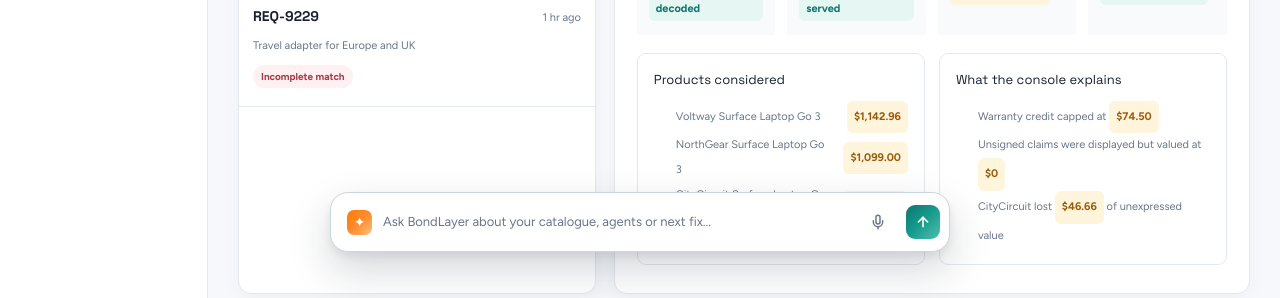
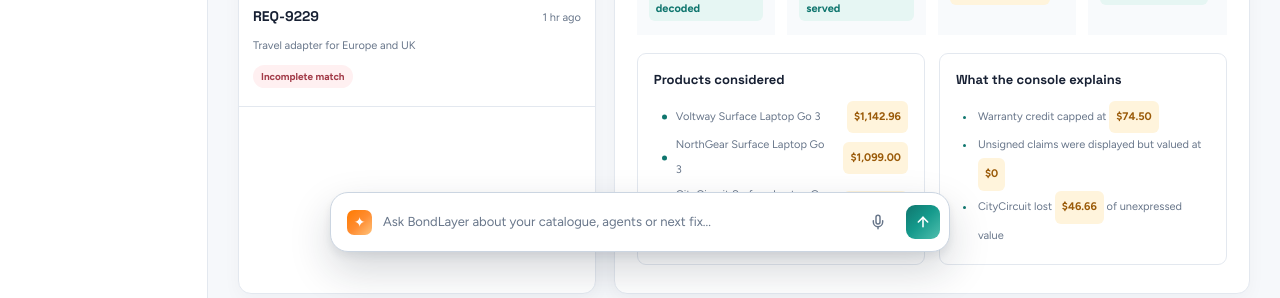
Before and after one commit to kaiday/UAVSHackathon-BondLayer, a Next.js app in the folder bondlayer/app/: page /requests in a window 1280 px wide. Shown: the part 534-832 px from the top of the page. Built offline with nearby package versions, Linux system fonts and the light colour scheme.

Commit message:
minor fix

```diff
--- a/bondlayer/app/src/app/globals.css
+++ b/bondlayer/app/src/app/globals.css
@@ -80,6 +80,7 @@
 .metrics .metric:nth-child(2)::before { content: ""; position: absolute; top: 0; right: 0; left: 0; height: 3px; border-radius: 13px 13px 0 0; background: var(--accent-gradient); }
 .metric p { margin: 0; color: var(--muted); font-size: 12px; }
 .metric strong { display: block; margin: 5px 0 2px; font-size: 25px; letter-spacing: -.03em; }
+.metric > span { color: var(--muted); font-size: 14px; }
 .fraction-value { display: flex !important; align-items: baseline; gap: 5px; }
 .fraction-value .metric-main { color: var(--text); font-size: inherit; font-weight: inherit; }
 .fraction-value .metric-denominator { color: var(--muted); font-size: .68em; font-weight: 550; letter-spacing: -.02em; }
@@ -118,6 +119,8 @@
 .reason-list > div > span { color: var(--green); font-weight: 800; }
 .reason-list > div > span { width: 22px; height: 22px; flex: 0 0 22px; display: grid; place-items: center; border-radius: 50%; background: var(--green-soft); font-size: 11px; }
 .reason-list p { margin: 0; }
+.reason-list > div p { font-size: 13px; }
+.reason-list > div p strong { font-size: 14px; }
 .reason-list small { display: block; margin-top: 3px; color: var(--muted); }
 .reason-list aside { margin-top: 12px; padding: 13px; border-left: 3px solid var(--amber); border-radius: 5px; background: var(--amber-soft); font-size: 12px; }
 .reason-list aside p { margin-top: 3px; color: var(--muted); }
@@ -189,9 +192,14 @@
 .money-pill { color: #9a5a08; background: #fff4dc; }
 .explanation-notes { display: grid; grid-template-columns: 1fr 1fr; gap: 14px; margin-top: 18px; }
 .explanation-notes article { min-height: 175px; padding: 16px; border: 1px solid var(--border); border-radius: 9px; }
-.explanation-notes h3 { margin: 0 0 11px; font-size: 13px; }
+.explanation-notes h3 { margin: 0 0 11px; font-size: 13px; font-weight: 650; }
 .explanation-notes ul { margin: 0; padding-left: 20px; color: var(--muted); font-size: 11px; line-height: 2.25; }
 .explanation-notes li { padding-left: 2px; }
+.explanation-notes article:nth-child(2) ul { list-style: disc; }
+.explanation-notes article:nth-child(2) li::marker { color: var(--accent); font-size: 1em; }
+.explanation-notes article:first-child ul { list-style: none; }
+.explanation-notes article:first-child li { position: relative; }
+.explanation-notes article:first-child li::before { content: ""; position: absolute; top: 50%; left: -12px; width: 5px; height: 5px; border-radius: 50%; background: var(--accent); transform: translateY(-50%); }
 .explanation-notes article:first-child li { display: flex; align-items: center; gap: 12px; }
 .explanation-notes article:first-child li > span { min-width: 0; flex: 1; }
 .explanation-notes article:first-child li > .money-pill { flex: 0 0 auto; margin-left: 4px; }
```
